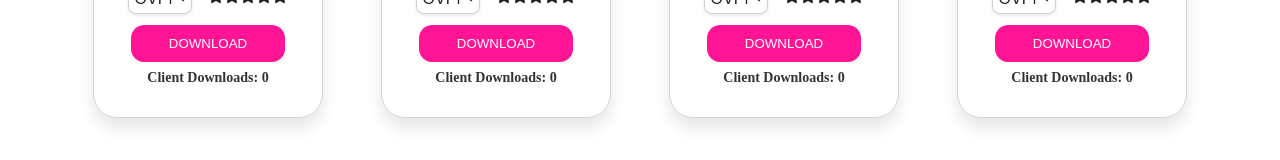
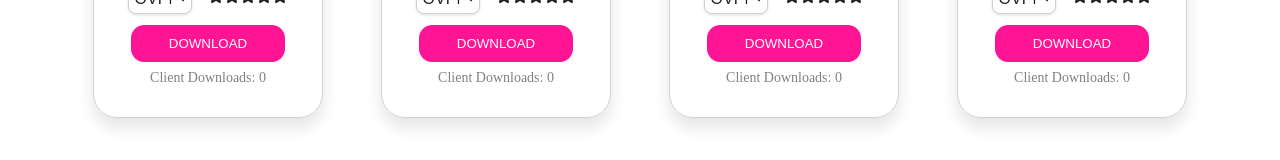
Before and after one commit to gitlabdexter/jio-vpn-tunnel, a React (Create React App) app: page / in a window 1280 px wide. Shown: the part 744-904 px from the top of the page. Built offline with nearby package versions, Linux system fonts and the light colour scheme.

Commit message:
Update index.css

```diff
--- a/src/index.css
+++ b/src/index.css
@@ -67,10 +67,9 @@ body {
 .download-text {
   margin-top: 8px;
   font-size: 14px;
-  font-weight: bold;
-  color: #333;
-  text-align: center;   /* ✅ centers the text */
-  display: block;       /* ensures full width */
+  color: gray;
+  width: 100%;
+  text-align: center;
 }
 
 .navbar .logo {
```
